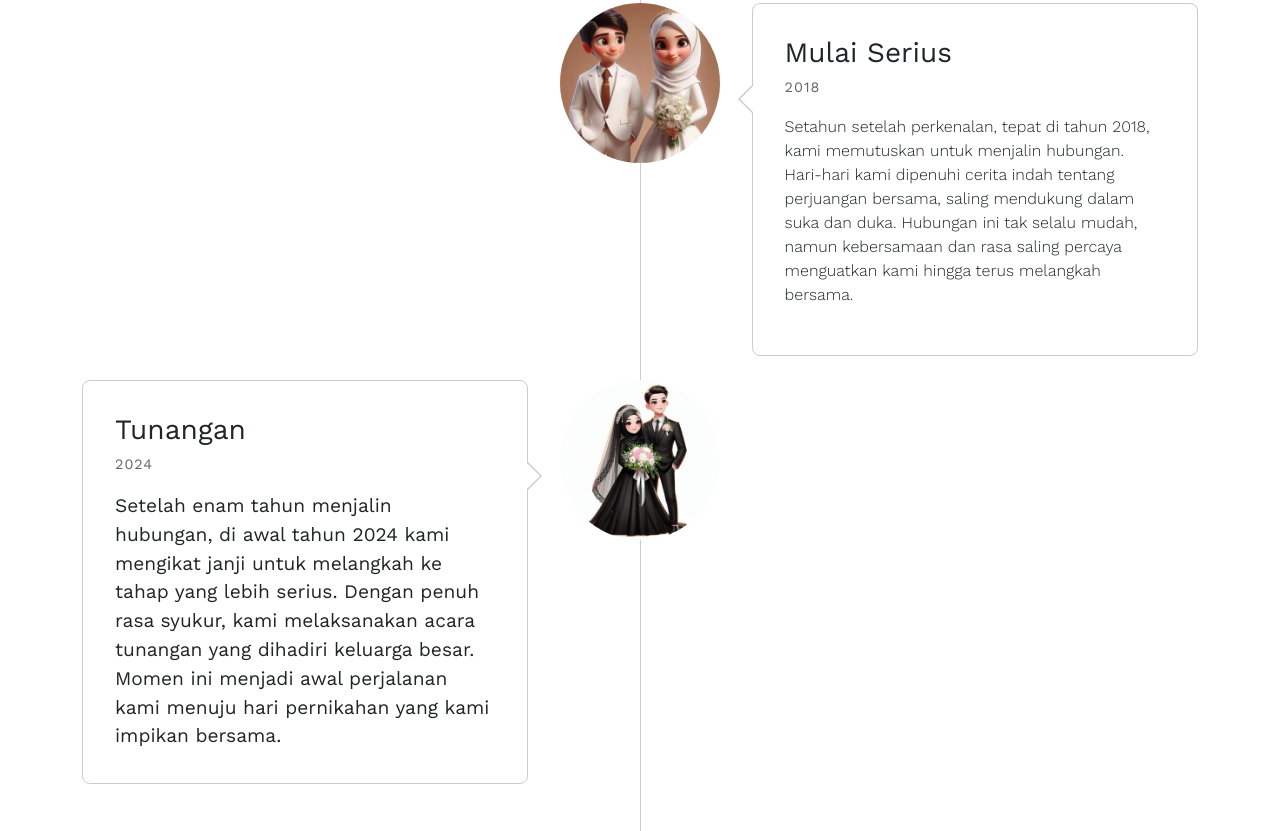
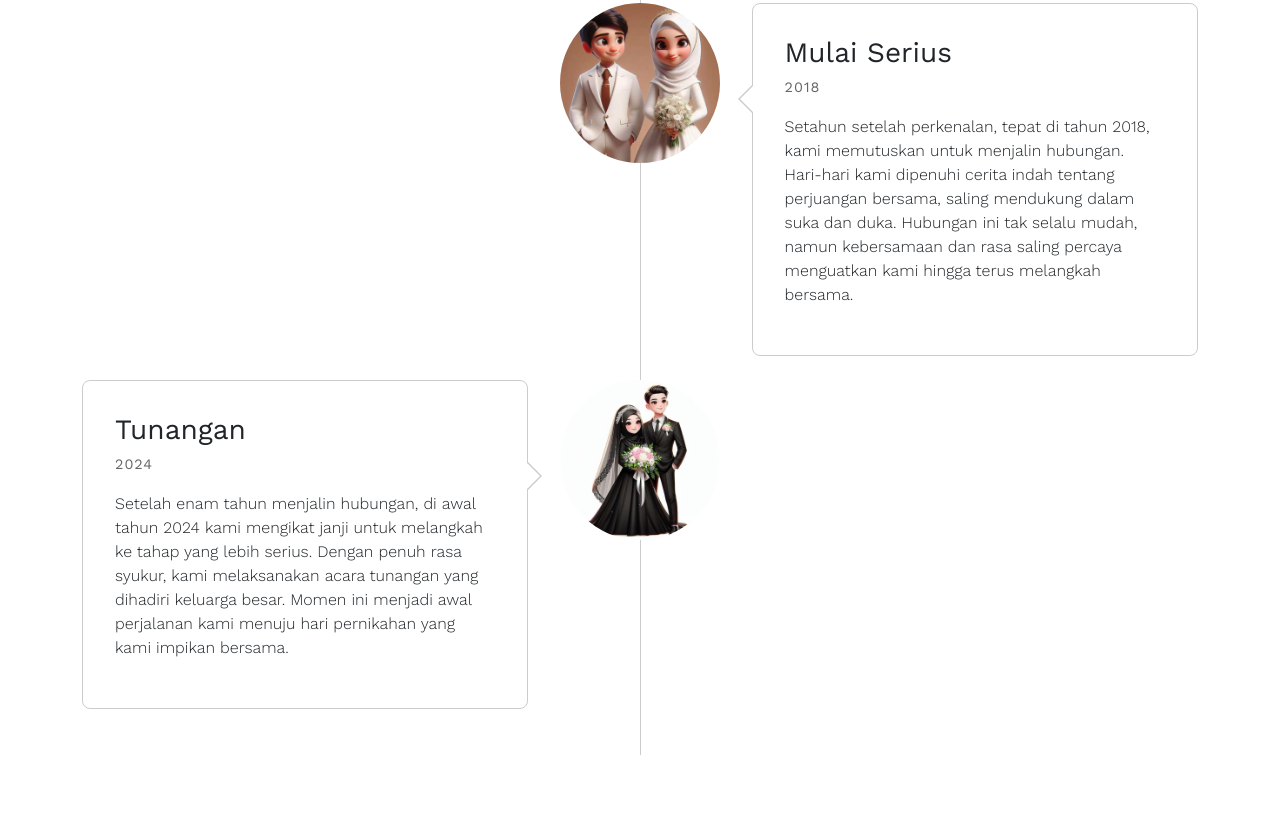
Before and after one commit to yudsetiawann/wedding-of-Dede-Yuyun, a plain HTML site: page index.html in a window 1280 px wide. Shown: the part 3750-4581 px from the top of the page. Drawn offline with nearby package versions, Linux system fonts and the light colour scheme; some packages are replaced by stand-ins of ours; a script that the page names is missing.

Commit message:
edit tunangan, menambahkan p dalam div

```diff
--- a/index.html
+++ b/index.html
@@ -220,8 +220,10 @@
                     <span>2024</span>
                   </div>
                   <div class="timeline-body">
-                    Setelah enam tahun menjalin hubungan, di awal tahun 2024 kami mengikat janji untuk melangkah ke tahap yang lebih serius. Dengan penuh rasa syukur, kami melaksanakan acara tunangan yang dihadiri keluarga besar. Momen ini
-                    menjadi awal perjalanan kami menuju hari pernikahan yang kami impikan bersama.
+                    <p>
+                      Setelah enam tahun menjalin hubungan, di awal tahun 2024 kami mengikat janji untuk melangkah ke tahap yang lebih serius. Dengan penuh rasa syukur, kami melaksanakan acara tunangan yang dihadiri keluarga besar. Momen
+                      ini menjadi awal perjalanan kami menuju hari pernikahan yang kami impikan bersama.
+                    </p>
                   </div>
                 </div>
               </li>
```
